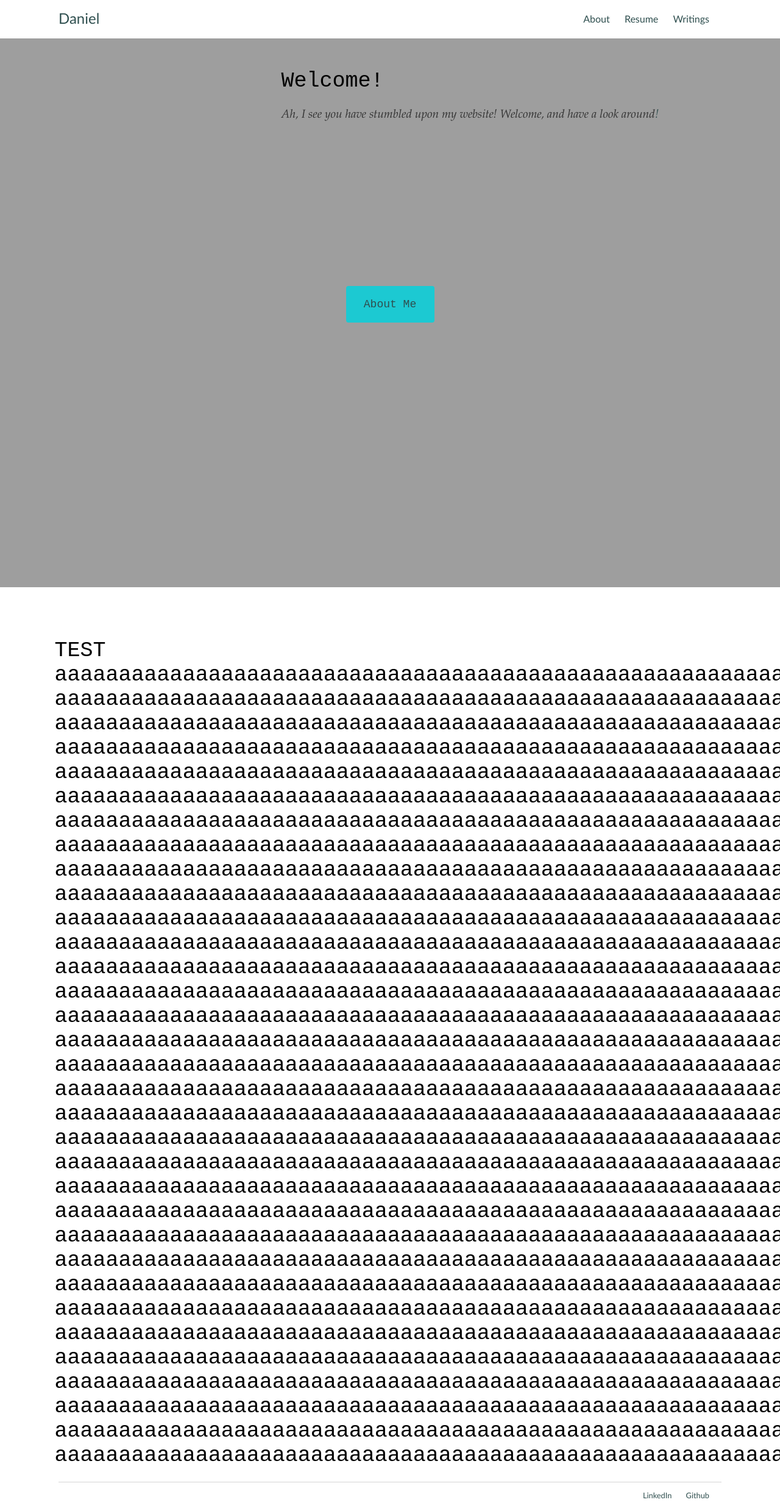
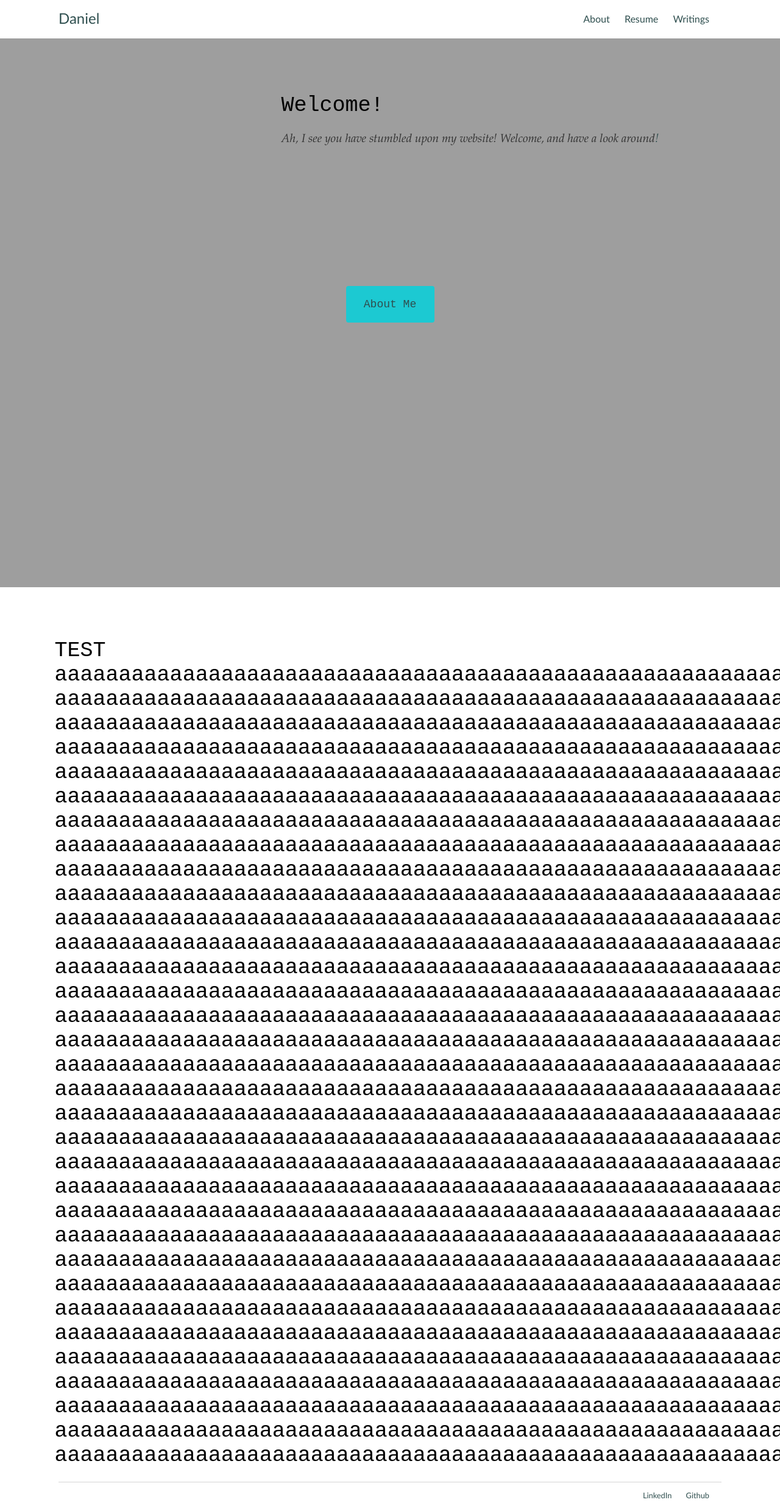
Before and after one commit to Calculasians/calculasians.github.io, a Jekyll site: the page built from index.html, in a window 1280 px wide. Shown: the whole page at 61% size. Built offline with Jekyll 4.4.1, drawn with Linux system fonts in a browser that asks for light colours.

Commit message:
Update main.css

```diff
--- a/css/main.css
+++ b/css/main.css
@@ -162,7 +162,7 @@ h1 {
 .cover-page-text {
     position: relative;
     margin-left: 400px;
-    top: 50px;
+    top: 90px;
 }
 
 .sub-header {
```
